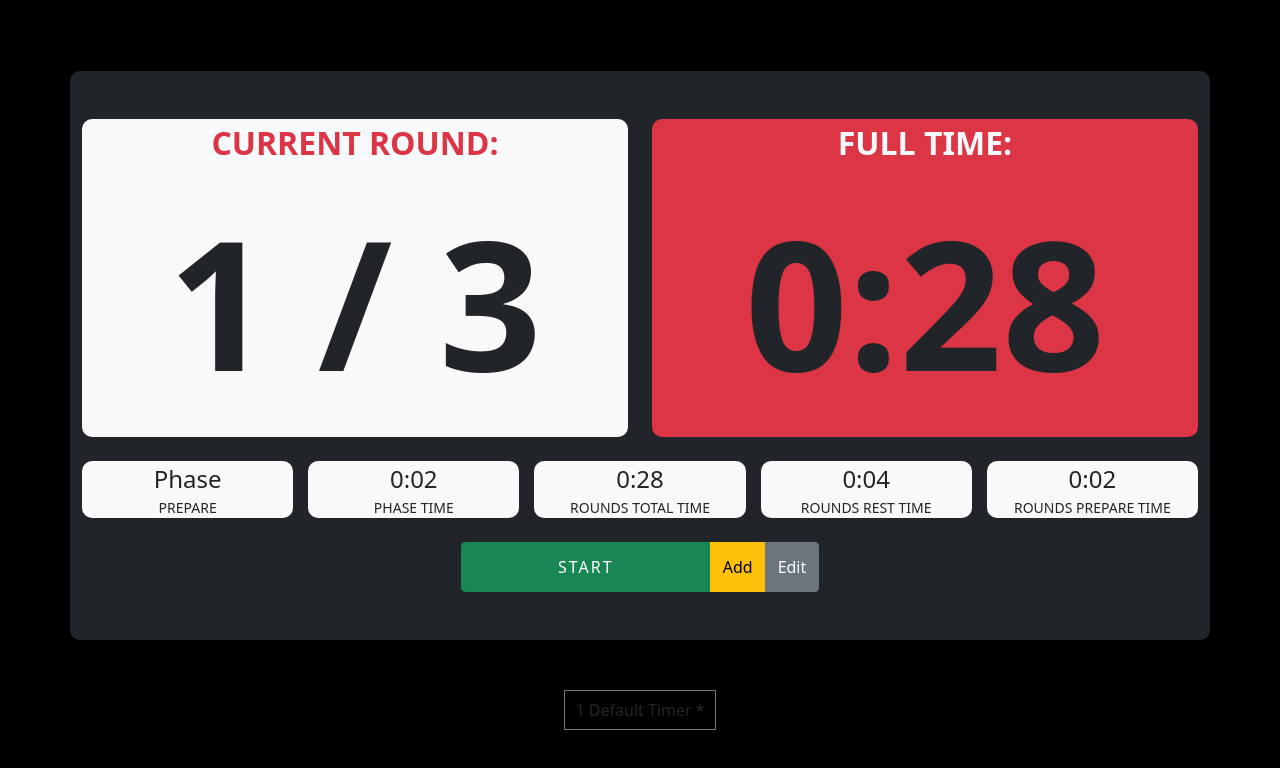
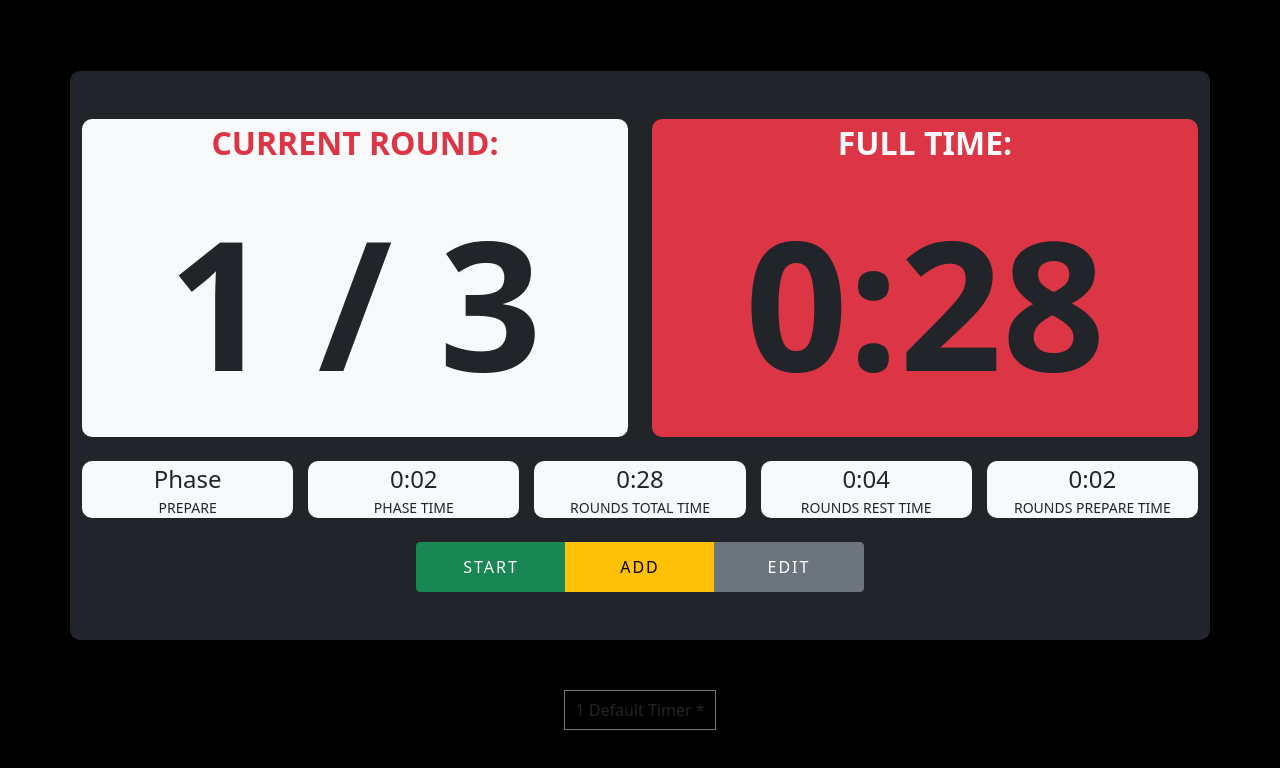
Before and after one commit to Omega24v/BoxingApp, a React (Create React App) app: page / in a window 1280 px wide. Shown: the top 768 px of the page. Built offline with nearby package versions, Linux system fonts and the light colour scheme.

Commit message:
add button style

```diff
--- a/src/components/timer/Timer.sass
+++ b/src/components/timer/Timer.sass
@@ -46,8 +46,9 @@
     font-size: 24px
     color: $dark
 
-.btn-start
-  width: 250px
+.btn
+  width: 150px
   height: 50px
   text-transform: uppercase
   letter-spacing: 2px
+  &-start
```
